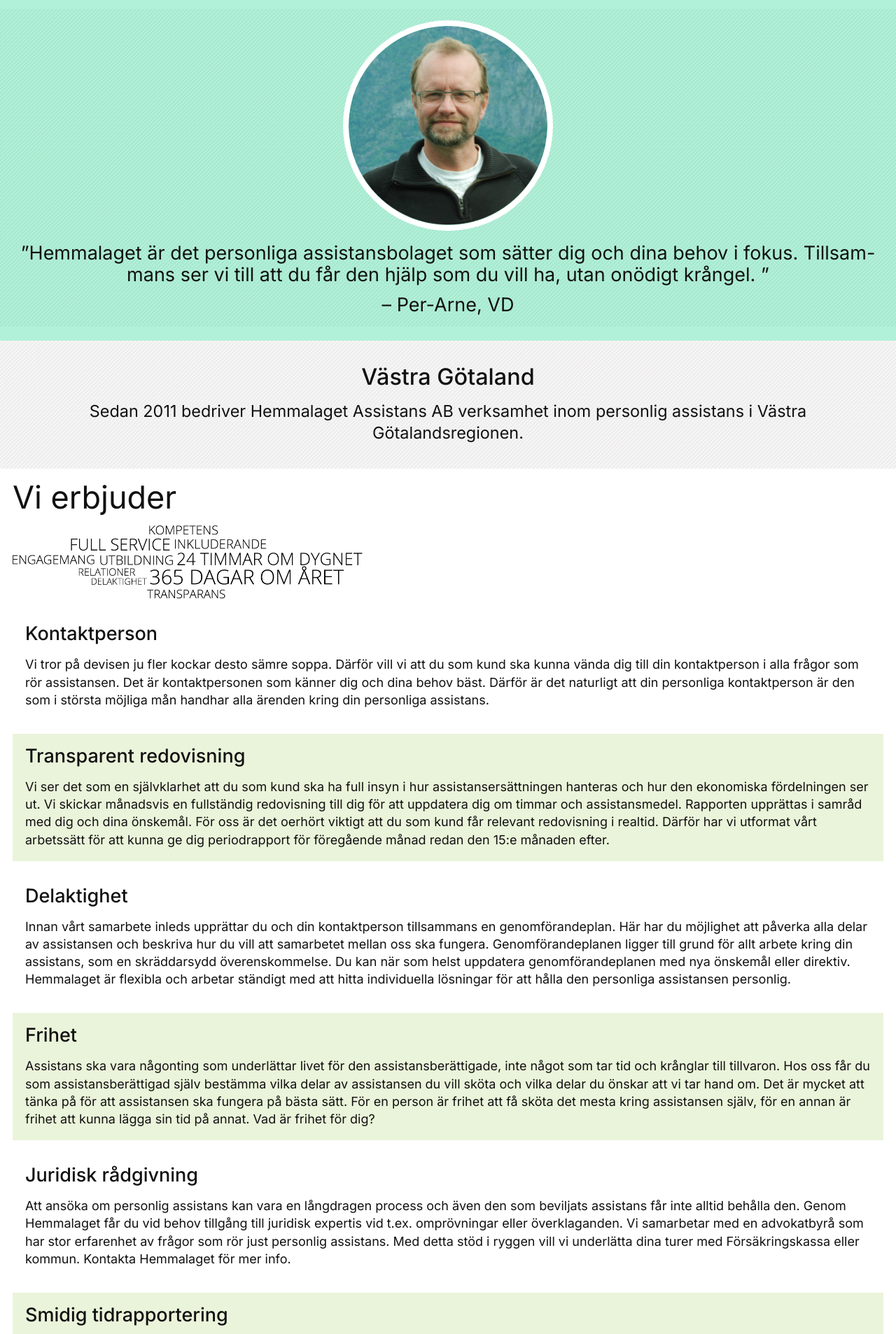
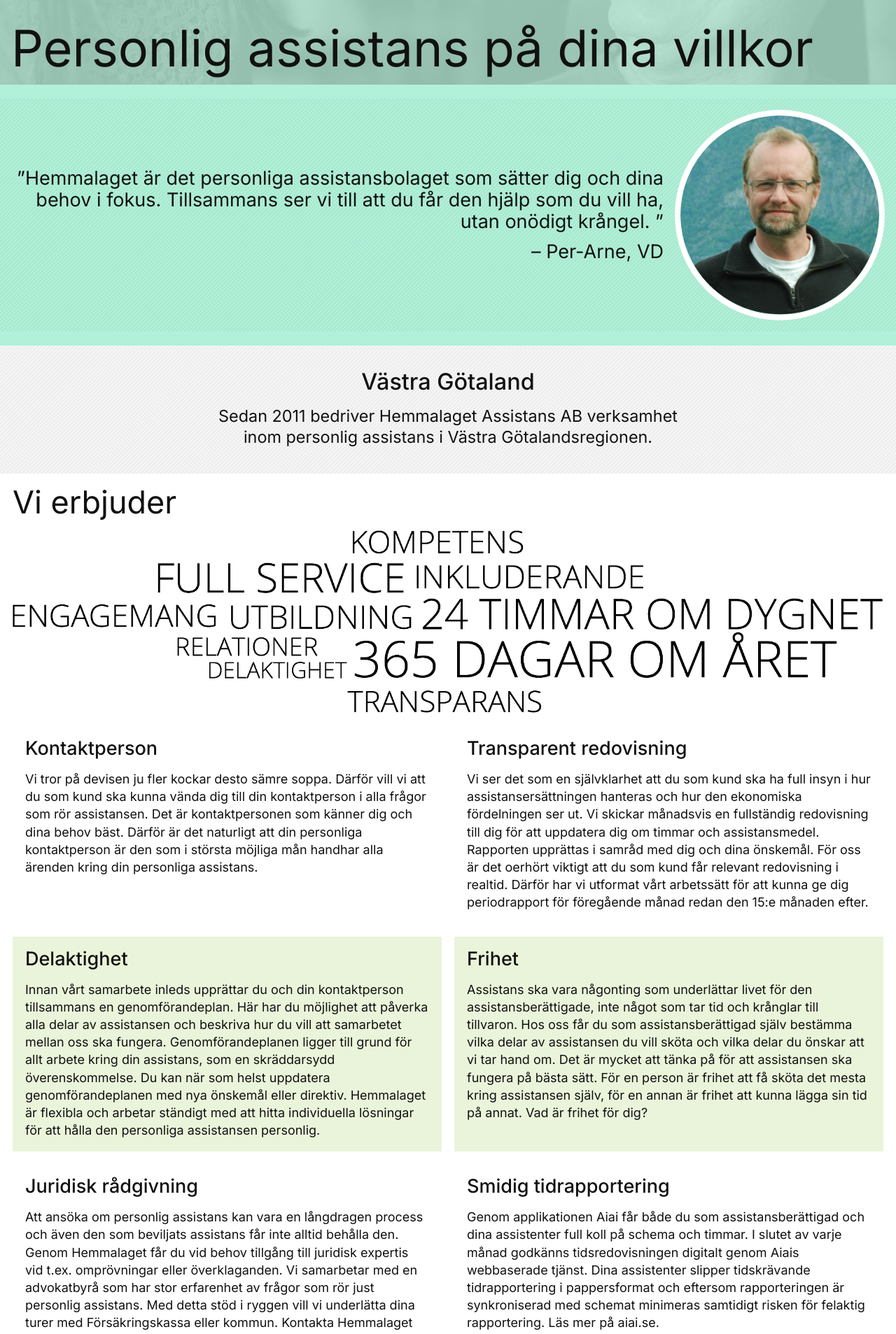
Before and after one commit to Hemmalaget/hemmalaget, a Next.js app: page / in a window 1280 px wide. Shown: the part 500-2407 px from the top of the page at 70% size. Built offline with nearby package versions, Linux system fonts and the light colour scheme.

Commit message:
Optimize for larger screens

```diff
--- a/app/components/CTA/styles.module.css
+++ b/app/components/CTA/styles.module.css
@@ -2,6 +2,8 @@
     display: flex;
     flex-direction: column;
     text-align: center;
+    justify-content: center;
+    align-items: center;
     background: var(--steel);
     padding: 2rem;
     gap: 1rem;
--- a/app/components/Highlights/styles.module.css
+++ b/app/components/Highlights/styles.module.css
@@ -19,3 +19,22 @@
     font-weight: 500;
     font-size: 1.5rem;
 }
+
+@media (min-width: 700px) {
+  .container {
+    grid-template-columns: 1fr 1fr;
+  }
+
+  /* reset backgrounds */
+  .highlight:nth-child(n) {
+    background: unset;
+  }
+
+  .highlight:nth-child(4n+3) {
+    background: var(--mint-alt);
+  }
+  .highlight:nth-child(4n+4) {
+    background: var(--mint-alt);
+  }
+
+}
--- a/app/page.tsx
+++ b/app/page.tsx
@@ -36,6 +36,7 @@
       alt="Patrik, kund till Hemmalaget."
       quote="Vi kompletterar varandra, min assistent och jag."
       quotee="Patrik"
+      reverse
     />
 
     <Join />
--- a/app/sections/Banner/index.tsx
+++ b/app/sections/Banner/index.tsx
@@ -4,11 +4,11 @@
 
 export const Banner = () => (
   <section className={styles.section}>
-    <div role="img" aria-label="Leende person" className={styles.image} />
     <CTA
       title="Vi hjälper dig!"
       buttonText="Kontakta oss"
       url="mailto:info@hemmalaget.se?Subject=Bli%20kund%20hos%20Hemmalaget"
     />
+    <div role="img" aria-label="Leende person" className={styles.image} />
   </section>
 );
--- a/app/sections/Banner/styles.module.css
+++ b/app/sections/Banner/styles.module.css
@@ -1,6 +1,6 @@
 .section {
     display: flex;
-    flex-direction: column;
+    flex-direction: column-reverse;
     text-align: center;
     background: var(--steel);
     margin: 1rem;
@@ -8,23 +8,16 @@
 
 .image {
     height: 24rem;
+    width: 100%;
     background-image: url('/smile.jpg');
     background-position: center;
     background-size: cover;
 }
 
-.title {
-    font-size: 2rem;
-    font-weight: 500;
+
+@media (min-width: 800px) {
+  .section {
+    display: grid;
+    grid-template-columns: 1fr 2fr;
+  }
 }
-
-.button {
-    all: unset;
-    font-size: 1.3rem;
-    background: var(--link);
-    border-radius: .5rem;
-    cursor: pointer;
-    padding: 1rem 2rem;
-    margin: 0 auto;
-    margin-bottom: 2rem;
-}
--- a/app/sections/Hero/styles.module.css
+++ b/app/sections/Hero/styles.module.css
@@ -1,7 +1,7 @@
 .section {
     display: flex;
     align-items: flex-end;
-    height: 24rem;
+    height: 50vh;
     background-image: url('/header.png');
     background-position: center;
     background-size: cover;
@@ -12,3 +12,9 @@
     font-size: 4rem;
     line-height: 1;
 }
+
+@media (min-width: 750px) {
+  .section {
+    height: 70vh;
+  }
+}
--- a/app/sections/Join/index.tsx
+++ b/app/sections/Join/index.tsx
@@ -5,21 +5,24 @@
 
 export const Join = () => (
   <section className={styles.section} id="assistent">
+    <div className={styles.lead}>
+      <div>
         <h2 className={styles.title}>Vill du bli en del av Hemmalaget?</h2>
-
         <p>
           Vi är måna om att erbjuda hög service till både kunder och anställda
-      eftersom vi vet att bra personliga assistenter är en förutsättning för bra
-      personlig assistans. Därför vill vi vara en riktigt bra arbetsgivare och
-      arbeta för goda relationer med varje medarbetare. Vi vill att du ska
-      trivas och stanna hos oss!
+          eftersom vi vet att bra personliga assistenter är en förutsättning för
+          bra personlig assistans. Därför vill vi vara en riktigt bra
+          arbetsgivare och arbeta för goda relationer med varje medarbetare. Vi
+          vill att du ska trivas och stanna hos oss!
         </p>
+      </div>
 
       <CTA
         title="Skicka ditt CV och Personligt Brev till oss!"
         buttonText="Ansök nu"
         url="mailto:info@hemmalaget.se?Subject=Jobba%20i%20Hemmalaget"
       />
+    </div>
 
     <Highlights
       highlights={[
--- a/app/sections/Join/styles.module.css
+++ b/app/sections/Join/styles.module.css
@@ -7,7 +7,21 @@
 
 .title {
     font-size: 2.5rem;
+    margin-bottom: 1rem;
+}
+
+.lead {
+  display: flex;
+  flex-direction: column;
+  gap: 1rem;
 }
 
 .image {
 }
+
+@media (min-width: 700px) {
+  .lead {
+    display: grid;
+    grid-template-columns: 1fr 1fr;
+  }
+}
--- a/app/sections/Offer/styles.module.css
+++ b/app/sections/Offer/styles.module.css
@@ -10,4 +10,5 @@
 }
 
 .image {
+  width: 100%;
 }
--- a/app/sections/Quote/index.tsx
+++ b/app/sections/Quote/index.tsx
@@ -6,14 +6,15 @@
   alt,
   quote,
   quotee,
+  reverse = false,
 }: {
   src: string;
   alt: string;
   quote: string;
   quotee: string;
+  reverse?: boolean;
 }) => (
-  <section className={styles.section}>
-    <div className={styles.layout}>
+  <section className={styles.section + " " + (reverse ? styles.reverse : "")}>
     <Image
       src={src}
       alt={alt}
@@ -25,6 +26,5 @@
       <q>{quote}</q>
       <figcaption>{quotee}</figcaption>
     </figure>
-    </div>
   </section>
 );
--- a/app/sections/Quote/styles.module.css
+++ b/app/sections/Quote/styles.module.css
@@ -1,6 +1,10 @@
 
 .section {
     display: flex;
+    flex-direction: column;
+    align-items: center;
+    justify-content: center;
+    gap: 16px;
     background: var(--mint);
     background: linear-gradient(135deg, #a8e6ce 25%, #b0f1d8 25%, #b0f1d8 50%, #a8e6ce 50%, #a8e6ce 75%, #b0f1d8 75%, #b0f1d8 100%);
     background-size: 5.66px 5.66px;
@@ -8,14 +12,6 @@
     border-right: none;
     border-left: none;
     padding: 16px;
-}
-
-.layout {
-    display: flex;
-    flex-direction: column;
-    align-items: center;
-    justify-content: space-between;
-    gap: 16px;
 }
 
 .image {
@@ -37,3 +33,18 @@
 .figure figcaption::before {
     content: "– ";
 }
+
+@media (min-width: 700px) {
+  .section {
+    flex-direction: row-reverse;
+  }
+  .section.reverse {
+    flex-direction: row;
+  }
+  .figure {
+    text-align: right;
+  }
+  .section.reverse .figure {
+    text-align: left;
+  }
+}
--- a/app/sections/Region/styles.module.css
+++ b/app/sections/Region/styles.module.css
@@ -1,6 +1,7 @@
 .section {
     display: flex;
     flex-direction: column;
+    align-items: center;
     text-align: center;
     background: var(--steel);
     background-image: linear-gradient(135deg, #f8f6f6 25%, #ededed 25%, #ededed 50%, #f8f6f6 50%, #f8f6f6 75%, #ededed 75%, #ededed 100%);
@@ -16,6 +17,6 @@
 
 .text {
     font-size: 1.3rem;
-    line-height: 1.3
-
+    line-height: 1.3;
+    max-width: 700px;
 }
```
Lines whose indentation alone changed are shown as unchanged.
